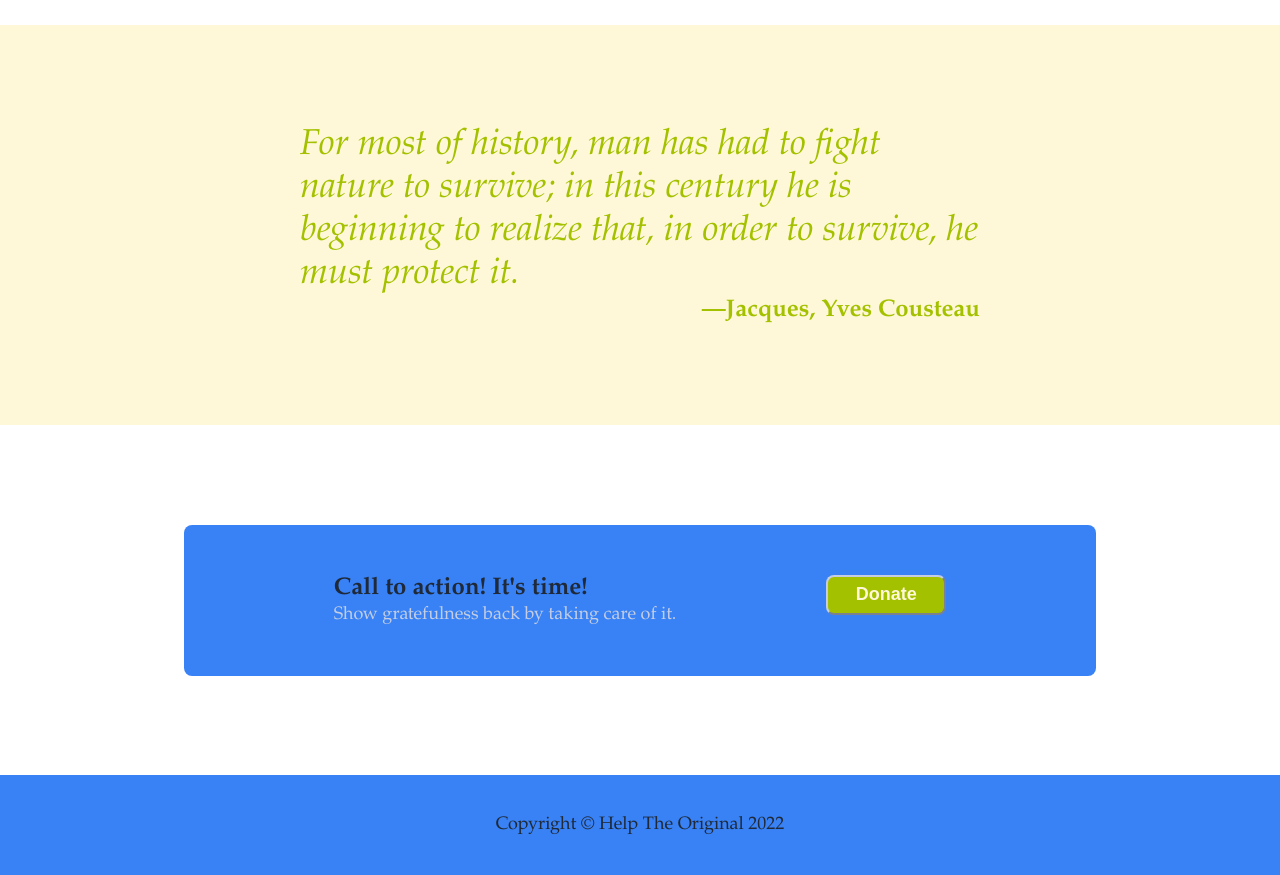
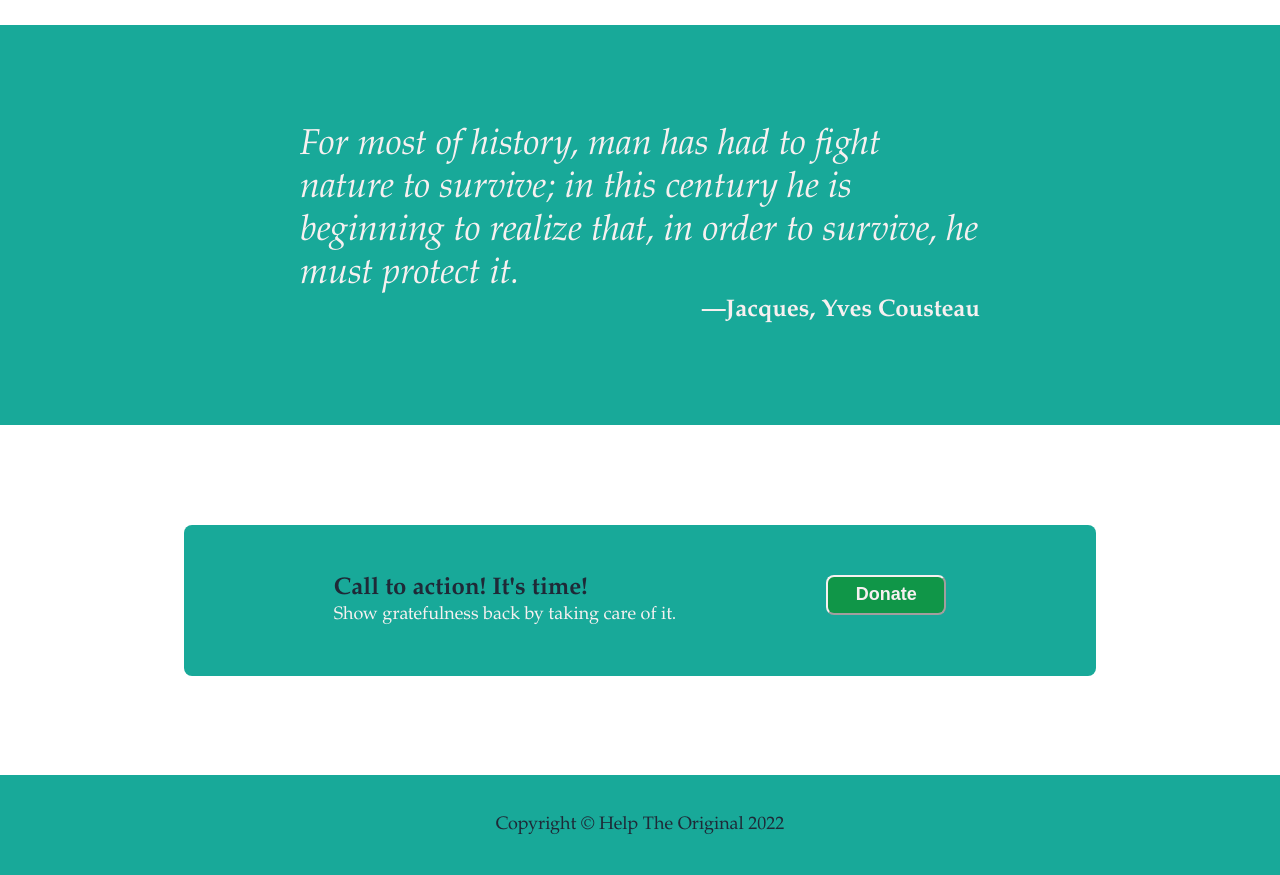
Before and after one commit to corine-dot/landing-page, a plain HTML site: page index.html in a window 1280 px wide. Shown: the part 1080-1955 px from the top of the page. Drawn offline with Linux system fonts and the light colour scheme.

Commit message:
Change colors

```diff
--- a/style.css
+++ b/style.css
@@ -8,7 +8,7 @@ body {
 
 .first-section {
     display: flex;
-    background-color: #3882f6;
+    background-color: #18A999;
     padding: 20px 200px 150px;
     flex-direction: column;
 }
@@ -21,7 +21,7 @@ body {
 
 .Logo {
     font-size: 48px;
-    color: #a4c100;
+    color: #484349;
     font-family: 'Brush Script MT', cursive;
 }
 
@@ -30,7 +30,7 @@ body {
     flex-direction: row;
     gap: 18px;
     font-size: 18px;
-    color: #c5cde2;
+    color: #F7F0F0;
 }
 
 .Hero {
@@ -56,15 +56,15 @@ body {
 
 .hero-secondary {
     font-size: 18px;
-    color: #c5cde2;
+    color: #F7F0F0;
     font-weight: normal;
 }
 
 button {
-    background-color: #a4c100;
+    background-color: #109648;
     font-size: 18px;
-    color: #fff8d8;
-    border-color: #a4c100;
+    color: #F7F0F0;
+    border-color: #109648;
     border-radius: 8px;
     width: 120px;
     height: 40px;
@@ -107,11 +107,11 @@ button {
 .quote-text {
     font-size: 36px;
     font-style: italic;
-    color: #a4c100;
+    color: #F7F0F0;
 }
 
 .third-section {
-    background-color: #fff8d8;
+    background-color: #18A999;
     display: flex;
     height: 400px;
     justify-content: center;
@@ -137,7 +137,7 @@ button {
 
 .fourth-container {
     display: flex;
-    background-color: #3882f6;
+    background-color: #18A999;
     height: auto;
     width: auto;
     justify-content: space-between;
@@ -153,13 +153,13 @@ button {
 }
 
 .sign-up-text {
-    color: #c5cde2;
+    color: #F7F0F0;
     font-size: 18px;
     font-weight: normal;
 }
 
 .fourth-container > button {
-    border-color: #c5cde2;
+    border-color: #F7F0F0;
     display: flex;
     padding-top: 7px;
     justify-content: center;
@@ -170,7 +170,7 @@ button {
     justify-content: center;
     align-items: center;
     height: 100px;
-    background-color: #3882f6;
+    background-color: #18A999;
     color: #1f2937;
     font-size: 18px;
 }
```
